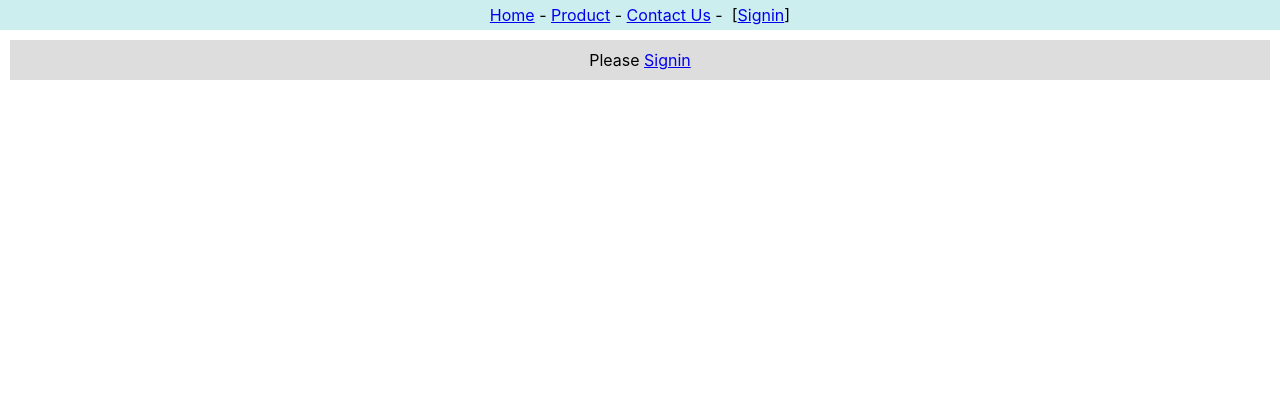
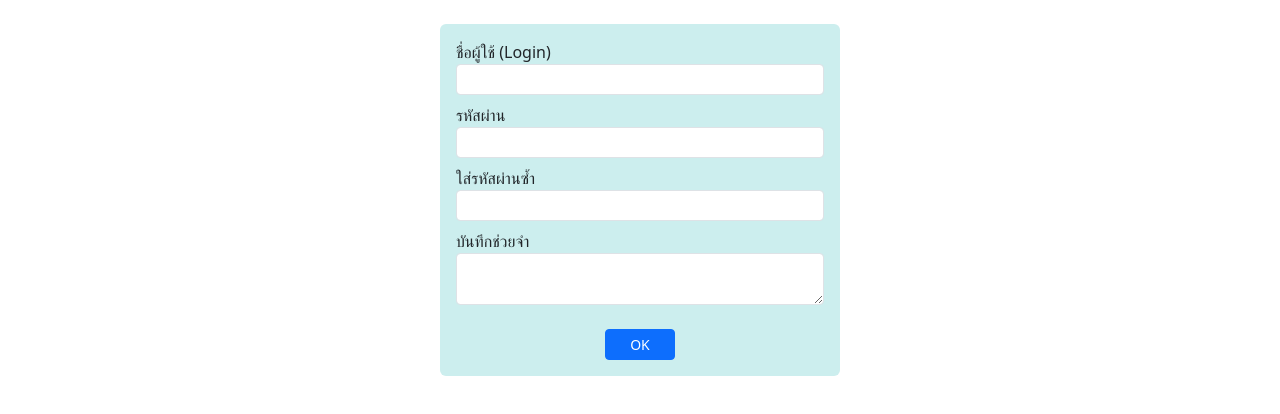
Before and after one commit to aloloal123/app1, a React (Create React App) app: page / in a window 1280 px wide. Shown: the top 414 px of the page. Built offline with nearby package versions, Linux system fonts and the light colour scheme.

Commit message:
add Bootstrap and form-text.js
add Bootstrap and form-text.js

```diff
--- a/package.json
+++ b/package.json
@@ -3,6 +3,7 @@
   "version": "0.1.0",
   "private": true,
   "dependencies": {
+    "bootstrap": "^5.3.3",
     "cra-template": "1.2.0",
     "react": "^19.0.0",
     "react-dom": "^19.0.0",
--- a/src/App.js
+++ b/src/App.js
@@ -1,15 +1,7 @@
 import React, { useState } from 'react';
-import { userContext } from './context';
-import Header2 from './context-header2';
-import Content2 from './context-content2';
+import FormText from './form-text';
+
 
 export default function App() {
-  const [user, setUser] = useState('');
-
-  return (
-    <userContext.Provider value={[user, setUser]}>
-      <Header2 />
-      <Content2 />
-    </userContext.Provider>
-  );
+  return <FormText/>
 }
--- /dev/null
+++ b/src/form-text.js
@@ -0,0 +1,78 @@
+import React from 'react';
+
+export default function FormText() {
+  const textPswd = React.useRef();
+  const textPswd2 = React.useRef();
+
+  const onBlurPassword = () => {
+    let pswd = textPswd.current.value;
+    if (pswd !== '' && !pswd.match(/^[0-9a-zA-Z]+$/)) {
+        textPswd.current.value = ''
+        alert('ต้องเป็น 0-9 หรือ A-Z เท่านั้น')
+        }
+        }
+
+  const onBlurPassword2 = () => {
+    let pswd1 = textPswd.current.value;
+    let pswd2 = textPswd2.current.value;
+
+    if (pswd1 !== pswd2) {
+        textPswd2.current.value = ''
+        alert('รหัสผ่านทั้งสองช่องไม่ตรงกัน')
+        }
+        }
+
+  return (
+    <div className="mt-4 mx-auto p-3 rounded" style={{ width: '400px', background: '#cee' }}>
+      <form>
+        <div className="form-group mb-2">
+          <label htmlFor="login">ชื่อผู้ใช้ (Login)</label>
+          <input
+            type="text"
+            id="login"
+            name="login"
+            maxLength="20"
+            className="form-control form-control-sm"
+          />
+        </div>
+        <div className="form-group mb-2">
+          <label htmlFor="pswd">รหัสผ่าน</label>
+          <input
+            type="password"
+            id="pswd"
+            name="pswd"
+            maxLength="10"
+            className="form-control form-control-sm"
+            ref={textPswd}
+            onBlur={onBlurPassword}
+          />
+        </div>
+        <div className="form-group mb-2">
+          <label htmlFor="pswd2">ใส่รหัสผ่านซ้ำ</label>
+          <input
+            type="password"
+            id="pswd2"
+            className="form-control form-control-sm"
+            ref={textPswd2}
+            onBlur={onBlurPassword2}
+          />
+        </div>
+        <div className="form-group mb-4">
+          <label htmlFor="memo">บันทึกช่วยจำ</label>
+          <textarea
+            id="memo"
+            name="memo"
+            rows="2"
+            maxLength="200"
+            className="form-control form-control-sm"
+          ></textarea>
+        </div>
+        <div className="text-center">
+          <button type="submit" className="btn btn-sm px-4 btn-primary">
+            OK
+          </button>
+        </div>
+      </form>
+    </div>
+  );
+}
--- a/src/index.js
+++ b/src/index.js
@@ -3,6 +3,11 @@ import ReactDOM from 'react-dom/client';
 import './index.css';
 import App from './App';
 import reportWebVitals from './reportWebVitals';
+
+import 'bootstrap/dist/css/bootstrap.min.css'
+import 'bootstrap/dist/js/bootstrap.bundle.min.js'
+
+
 
 const root = ReactDOM.createRoot(document.getElementById('root'));
 root.render(
```
Also changed, not shown: 1 other file (tests, documents, lock files or other folders).
